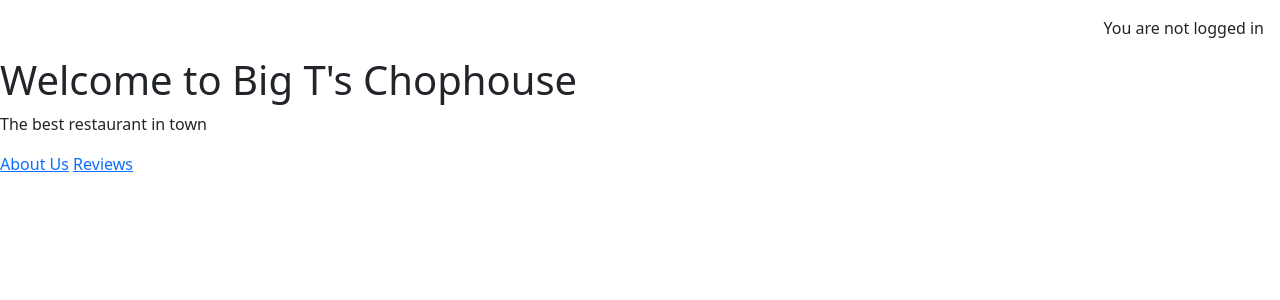
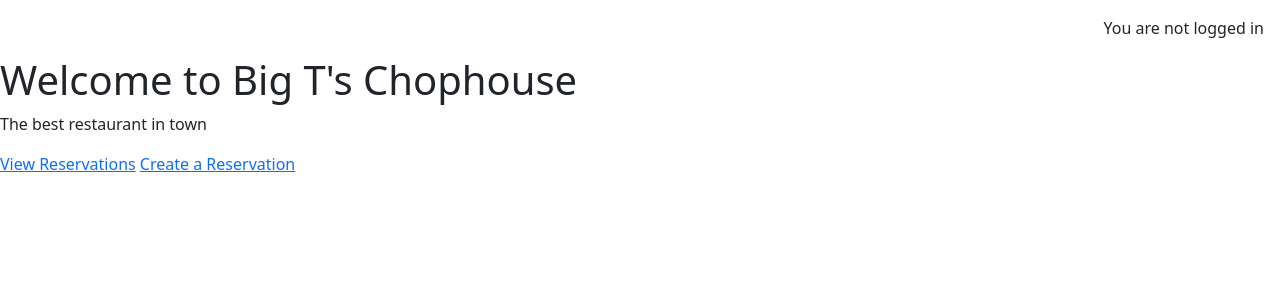
Before and after one commit to TrisPatt/Big-Ts-Chophouse, a Django app: template reservation/templates/reservation/home.html in a window 1280 px wide. Shown: the part 56-356 px from the top of the page. Run offline with Django 4.2, Linux system fonts and the light colour scheme; the template is opened without the code that fills it, so the values that code supplies are empty.

Commit message:
fix render issue for heroku in home.html

```diff
--- a/reservation/templates/reservation/home.html
+++ b/reservation/templates/reservation/home.html
@@ -6,8 +6,8 @@
 
     <h1>Welcome to Big T's Chophouse</h1>
     <p>The best restaurant in town</p>
-    <a href="{% url 'about' %}">About Us</a>
-    <a href="{% url 'review' %}">Reviews</a>
+    <a href="{% url 'reservation_list' %}">View Reservations</a>
+    <a href="{% url 'reservation_create' %}">Create a Reservation</a>
 
 
 {% endblock %}
--- a/reservation/views.py
+++ b/reservation/views.py
@@ -5,7 +5,7 @@ from .forms import reservationForm
 
 # Create your views here.
 def home(request):
-    return render(request, '/workspace/Big-Ts-Chophouse/reservation/templates/reservation/home.html')
+    return render(request, 'reservation/home.html')
 
 def reservation_list(request):
     reservations = reservation.objects.all()
```
